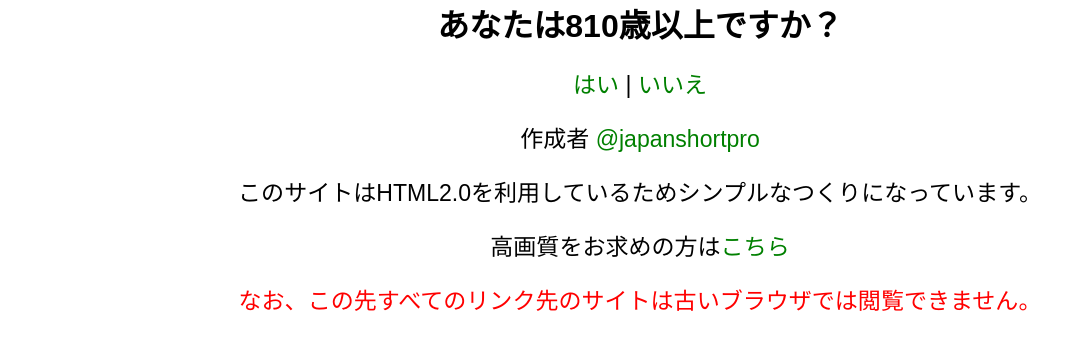
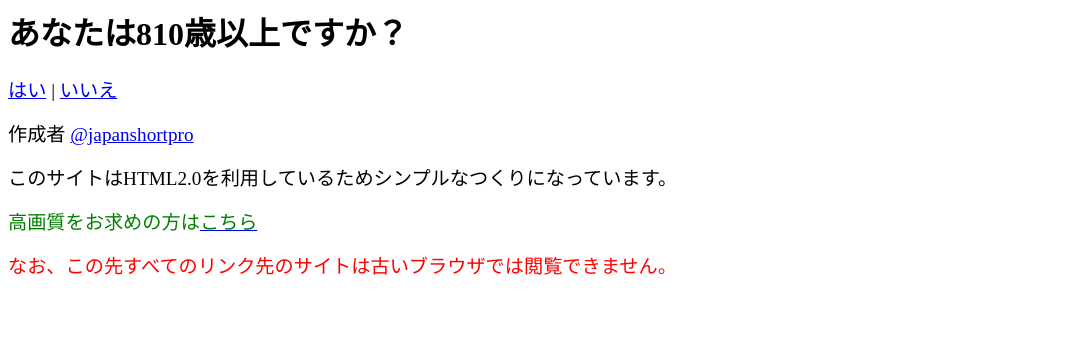
Before and after one commit to YajuEro/.github.io, a plain HTML site: page index.html in a window 1280 px wide. Shown: the whole page, without its empty margins (0-1082 px from the left). Drawn offline with Linux system fonts and the light colour scheme.

Commit message:
Update index.html

```diff
--- a/index.html
+++ b/index.html
@@ -2,39 +2,6 @@
 <html>
 <head>
     <title>淫夢集</title>
-    <style type="text/css">
-        body {
-            margin: 0;
-            padding: 0;
-            text-align: center;
-            font-family: Arial, sans-serif;
-        }
-
-        h1 {
-            font-size: 2em; /* 見出しのサイズを大きめに */
-            margin-bottom: 20px;
-        }
-
-        p {
-            font-size: 1.2em; /* 段落のテキストをやや大きめに */
-            margin-bottom: 20px;
-        }
-
-        a {
-            color: green; /* リンクは緑色に設定 */
-            text-decoration: none;
-        }
-
-        @media screen and (max-width: 600px) {
-            h1 {
-                font-size: 1.5em; /* 小さめの画面では見出しを少し小さく */
-            }
-
-            p {
-                font-size: 1em; /* 小さめの画面では段落のテキストサイズも調整 */
-            }
-        }
-    </style>
 </head>
 <body>
 
@@ -48,7 +15,7 @@
 <p><big>作成者 <a href="https://x.com/japanshortpro">@japanshortpro</a></big></p>
 
 <p><big>このサイトはHTML2.0を利用しているためシンプルなつくりになっています。</big></p>
-<p><big>高画質をお求めの方は<a href="https://www.yahoo.co.jp">こちら</a></big></p>
+<p><big><font color="green">高画質をお求めの方は<a href="https://www.yahoo.co.jp"><font color="green">こちら</font></a></font></big></p>
 <p><big><font color="red">なお、この先すべてのリンク先のサイトは古いブラウザでは閲覧できません。</font></big></p>
 
 </body>
```
